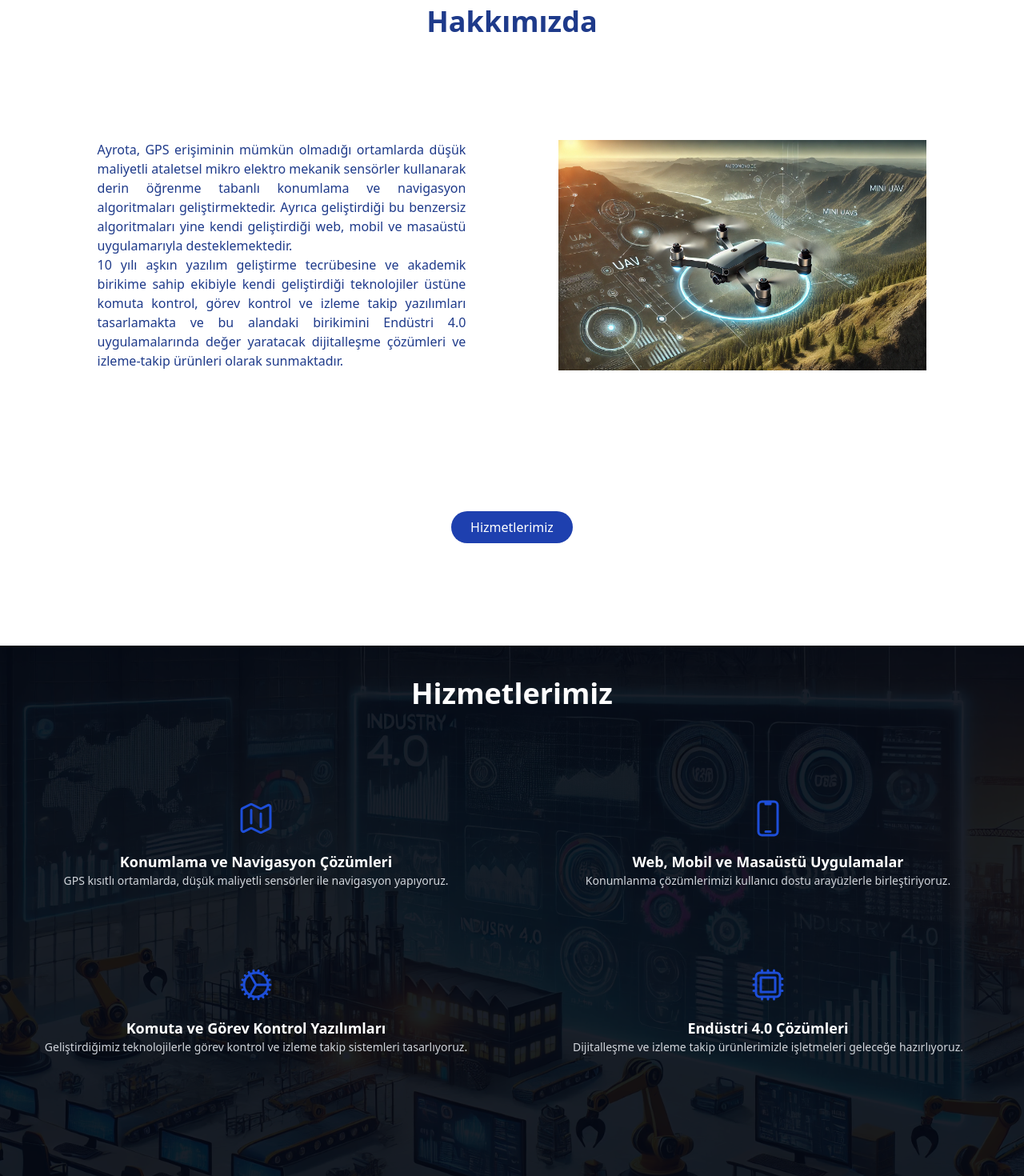
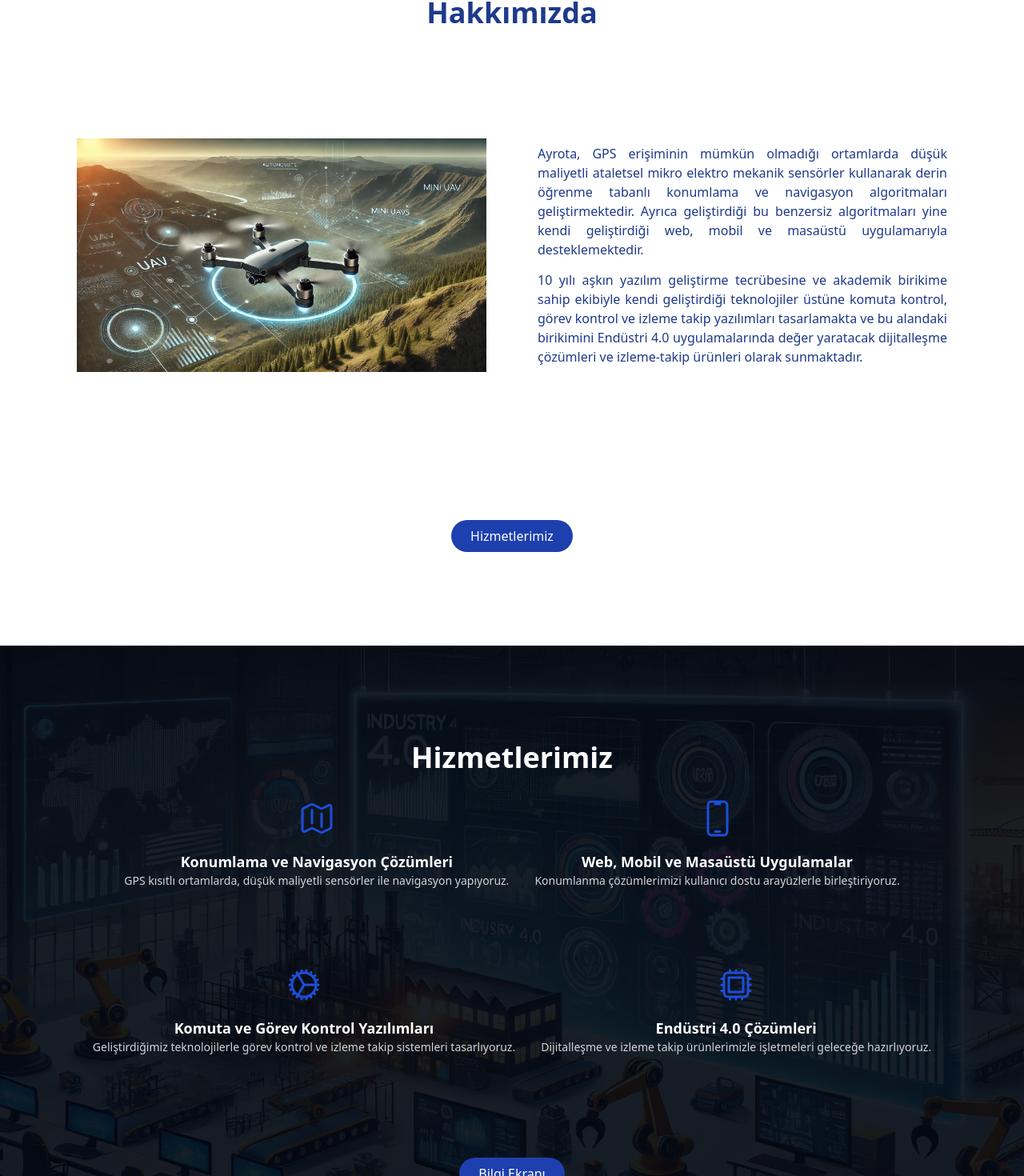
Before and after one commit to ayrota/ayrota.com, a React (Vite) app: page / in a window 1280 px wide. Shown: the part 1005-2475 px from the top of the page at 80% size. Built offline with nearby package versions, Linux system fonts and the light colour scheme.

Commit message:
mobile fix

```diff
--- a/src/components/about.tsx
+++ b/src/components/about.tsx
@@ -13,12 +13,12 @@ const About = React.forwardRef<HTMLDivElement, AboutProps>((props, ref) => {
       className="min-h-screen flex flex-col text-blue-900 items-center justify-around text-justify m-16"
     >
       <h1 className="text-4xl font-bold">{t("aboutUs")}</h1>
-      <div className="flex justify-around">
-        <div className="flex flex-col justify-between items-center w-2/5">
+      <div className="flex flex-wrap justify-around">
+        <img className="w-1/2 min-w-72 p-8" src="./uav.webp"></img>
+        <div className="flex flex-col justify-around items-center w-1/2 min-w-72 p-8">
           <p className="">{t("aboutText1")}</p>
           <p className="">{t("aboutText2")}</p>
         </div>
-        <img className="flex w-2/5" src="./uav.webp"></img>
       </div>
       <button
         onClick={props.scroll}
--- a/src/components/action.tsx
+++ b/src/components/action.tsx
@@ -10,7 +10,7 @@ const Action = React.forwardRef<HTMLDivElement, ActionProps>((props, ref) => {
     <section
       id="action"
       ref={ref}
-      className="bg-cover bg-center min-h-screen flex items-center justify-center text-center relative"
+      className="bg-cover bg-center min-h-screen flex items-center justify-center text-center relative p-8"
       style={{ backgroundImage: `url('./ins.webp')` }}
     >
       <div className="absolute inset-0 bg-gray-950 bg-opacity-90"></div>
--- a/src/components/info.tsx
+++ b/src/components/info.tsx
@@ -12,9 +12,9 @@ const Info = React.forwardRef<HTMLDivElement, InfoProps>((props, ref) => {
     <section
       ref={ref}
       id="info"
-      className="flex flex-col text-blue-900 items-center justify-center text-center m-8"
+      className="flex flex-col text-blue-900 items-center justify-center text-center p-8"
     >
-      <div className="w-1/2 min-w-96">
+      <div className="w-1/2 min-w-72">
         <h1 className="text-4xl font-bold mb-8">{t("info")}</h1>
         {indices.map((index) => {
           return (
--- a/src/components/infoItem.tsx
+++ b/src/components/infoItem.tsx
@@ -12,7 +12,7 @@ const InfoItem: React.FC<InfoItemProps> = (props) => {
   return (
     <div className="flex flex-col m-1 w-full">
       <div
-        className="flex border border-gray shadow p-2 bg-gray-200 justify-between"
+        className="flex border border-gray shadow p-2 bg-gray-200 justify-between text-left"
         onClick={() => setOpen(!open)}
       >
         {props.question}
--- a/src/components/services.tsx
+++ b/src/components/services.tsx
@@ -29,13 +29,13 @@ const Services = React.forwardRef<HTMLDivElement, ServicesProps>(
       <section
         ref={ref}
         id="services"
-        className="bg-cover bg-center min-h-screen flex items-center justify-center text-center relative"
+        className="bg-cover bg-center min-h-screen flex items-center justify-center text-center relative p-8"
         style={{ backgroundImage: `url('./monitor.webp')` }}
       >
         <div className="absolute inset-0 bg-gray-950 bg-opacity-90"></div>
-        <div className="relative z-10 text-white h-screen w-screen flex flex-col justify-around">
+        <div className="relative z-10 text-white flex flex-col justify-around">
           <h1 className="text-4xl font-bold mb-4">{t("services")}</h1>
-          <div className="grid grid-cols-2">
+          <div className="flex flex-wrap justify-center">
             {services.map((item, index) => {
               return (
                 <div
```
